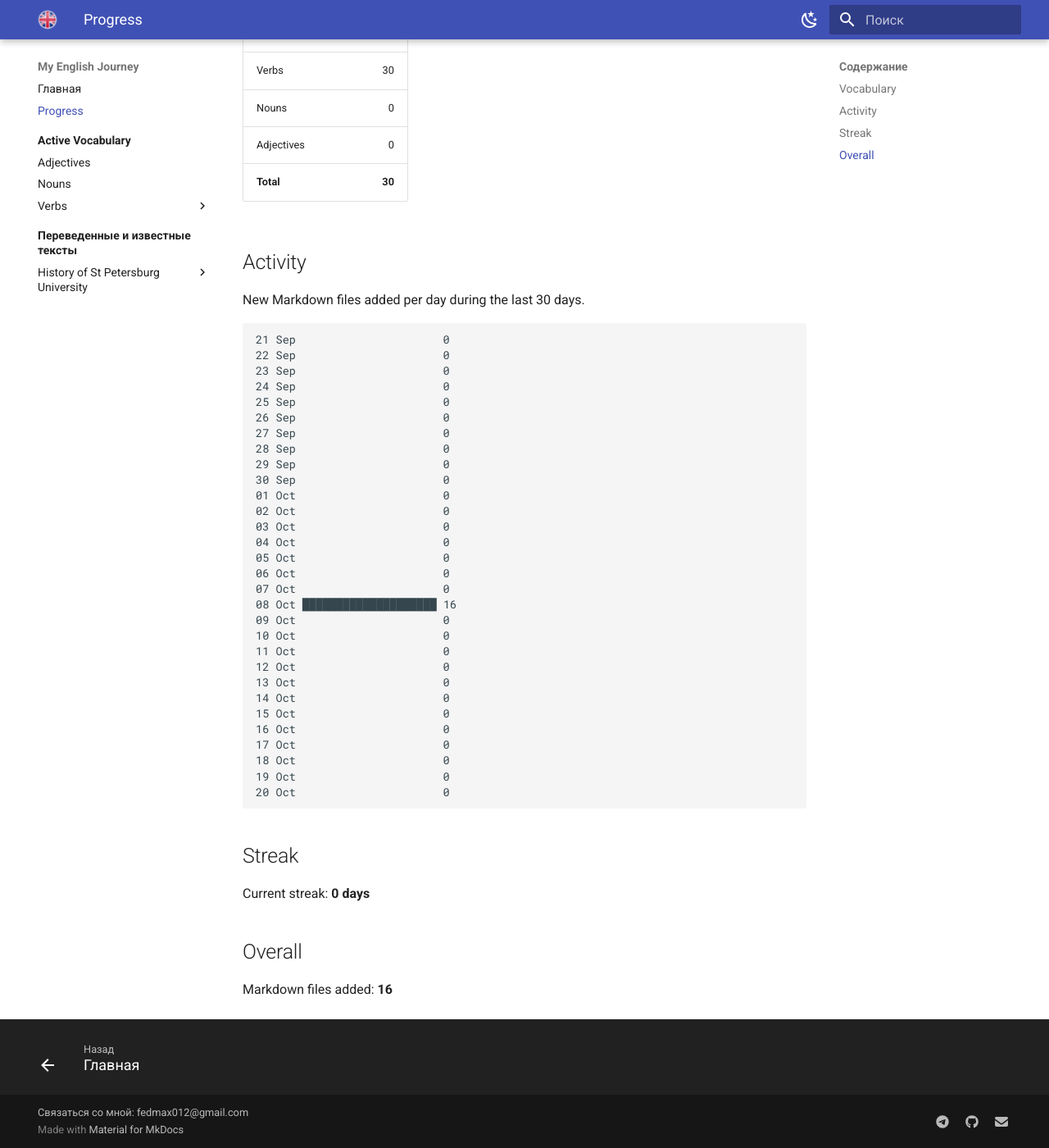
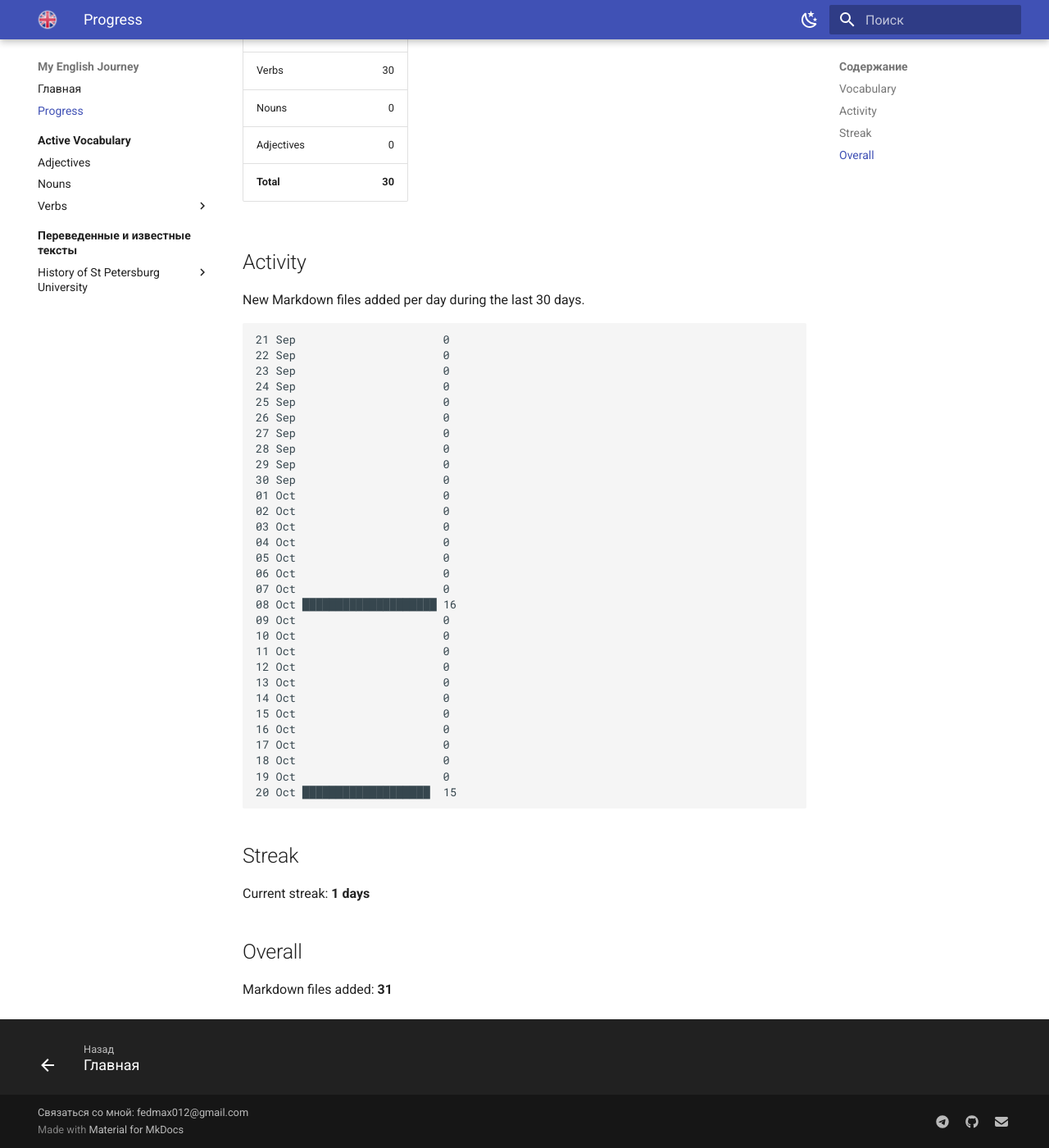
Before and after one commit to Omnislvsh/myenglishjourney, an MkDocs documentation site: the page built from docs/Progress.md, in a window 1280 px wide and 1400 px high, scrolled down 213 px. Shown: the whole window at 82% size. Built offline with MkDocs 1.6.1 and Material for MkDocs 9.7.7, drawn with Linux system fonts in a browser that asks for light colours.

Commit message:
Update progress

````diff
--- a/docs/Progress.md
+++ b/docs/Progress.md
@@ -43,13 +43,13 @@ New Markdown files added per day during the last 30 days.
 17 Oct                      0
 18 Oct                      0
 19 Oct                      0
-20 Oct                      0
+20 Oct ███████████████████  15
 ```
 
 ## Streak
 
-Current streak: **0 days**
+Current streak: **1 days**
 
 ## Overall
 
-Markdown files added: **16**
+Markdown files added: **31**
````
